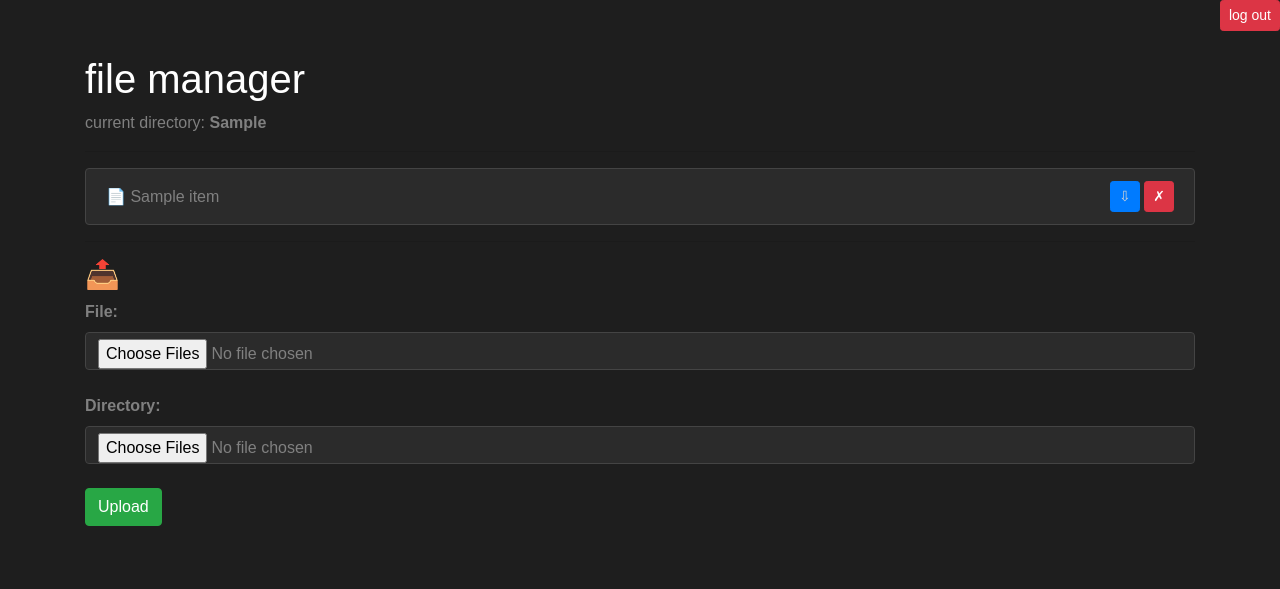
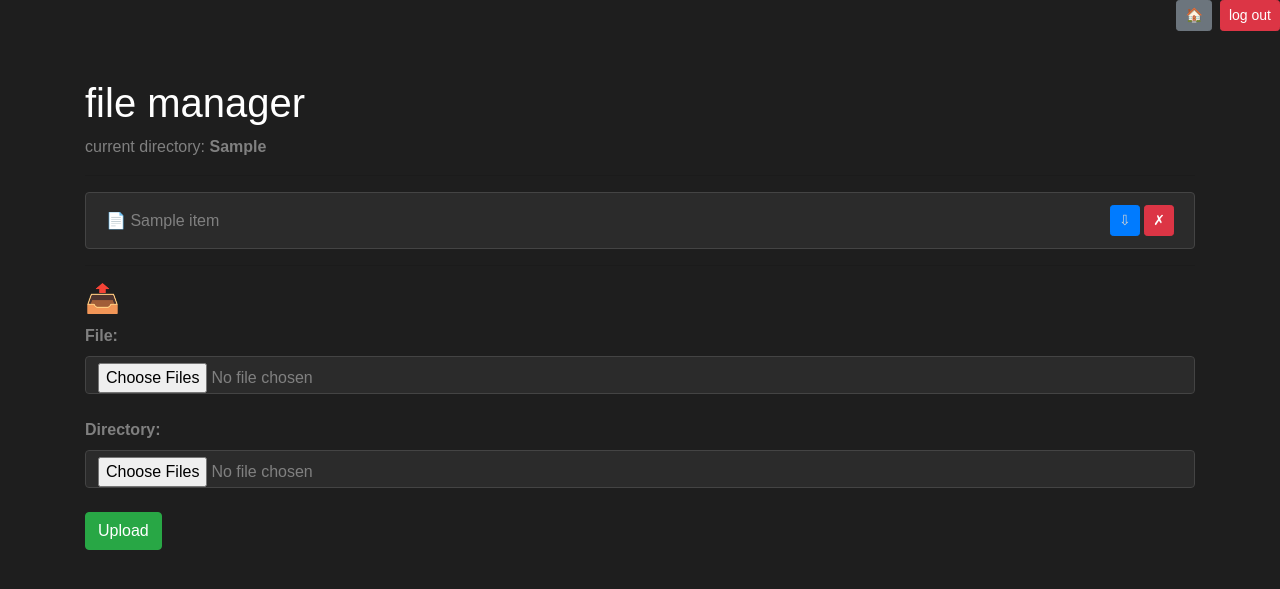
Before and after one commit to bon3k/radiobit, a Flask app: template stream/web_app/templates/file_manager.html in a window 1280 px wide. Shown: the top 589 px of the page. Run offline with Flask 3, Linux system fonts and the light colour scheme; the template is opened without the code that fills it: most values are stand-ins (such as "Sample title", 1, 10 or a date in 2020); parts of the project's set-up code (start-up, migrations or seed data) failed here and were passed over; some libraries are stand-ins or nearby versions.

Commit message:
improve templates

```diff
--- a/stream/web_app/templates/add.html
+++ b/stream/web_app/templates/add.html
@@ -9,6 +9,7 @@
 </head>
 <body>
     <div class="d-flex justify-content-end mb-3">
+        <a href="{{ url_for('index') }}" class="btn btn-secondary btn-sm mr-2">🏠</a>
         <a href="{{ url_for('logout') }}" class="btn btn-danger btn-sm">log out</a>
     </div>
     <div class="container mt-5">
--- a/stream/web_app/templates/file_manager.html
+++ b/stream/web_app/templates/file_manager.html
@@ -9,9 +9,10 @@
 </head>
 <body>
     <div class="d-flex justify-content-end mb-3">
+        <a href="{{ url_for('index') }}" class="btn btn-secondary btn-sm mr-2">🏠</a>
         <a href="{{ url_for('logout') }}" class="btn btn-danger btn-sm">log out</a>
     </div>
-    <div class="container mt-4">
+    <div class="container mt-5">
         <h1>file manager</h1>
         <p>current directory: <strong>{{ current_path }}</strong></p>
 
```
